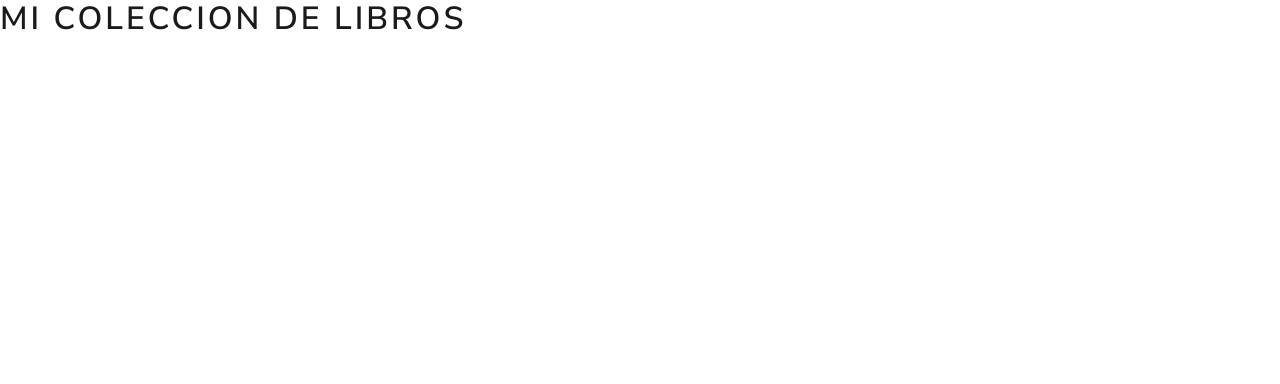
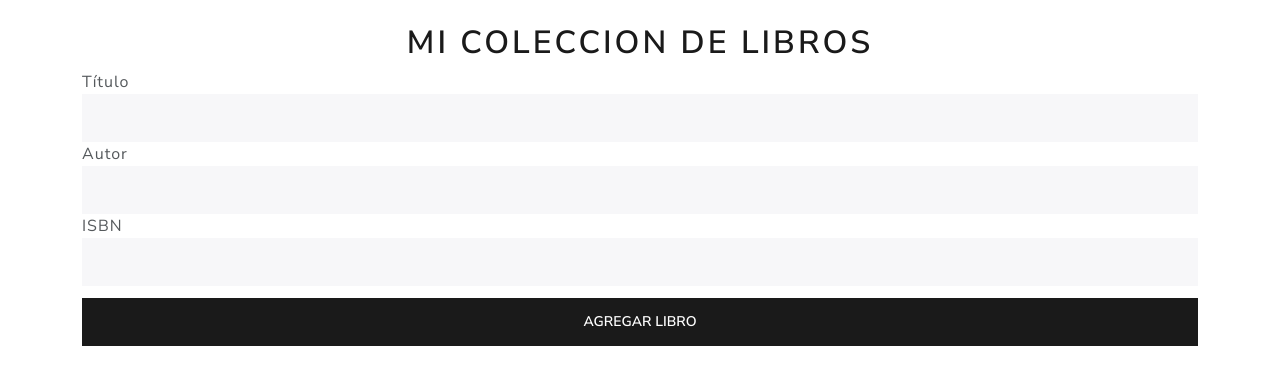
Before and after one commit to roAscurra/ColeccionDeLibros, a website: page index.html in a window 1280 px wide. Drawn offline with nearby package versions, Linux system fonts and the light colour scheme.

Commit message:
Maquetando seccion agregar libro

```diff
--- a/index.html
+++ b/index.html
@@ -8,6 +8,25 @@
     <title>Coleccion de Libros</title>
 </head>
 <body>
-    <h1>Mi coleccion de Libros</h1>
+    <div class="container mt-4">
+        <h1 class="text-center">Mi coleccion de Libros</h1>
+        <form id="libroForm">
+            <div class="form-group">
+                <label for="titulo">Título</label>
+                <input type="text" id="titulo" class="form-control">
+            </div>
+            <div class="form-group">
+                <label for="autor">Autor</label>
+                <input type="text" id="autor" class="form-control">
+            </div>
+            <div class="form-group">
+                <label for="isbn">ISBN</label>
+                <input type="text" id="isbn" class="form-control">
+            </div>
+            <div class="d-grid gap-2">
+                <button class="btn btn-primary" type="submit" style="margin-top: 1%;">Agregar Libro</button>
+            </div>
+        </form>
+    </div>
 </body>
 </html>
```
